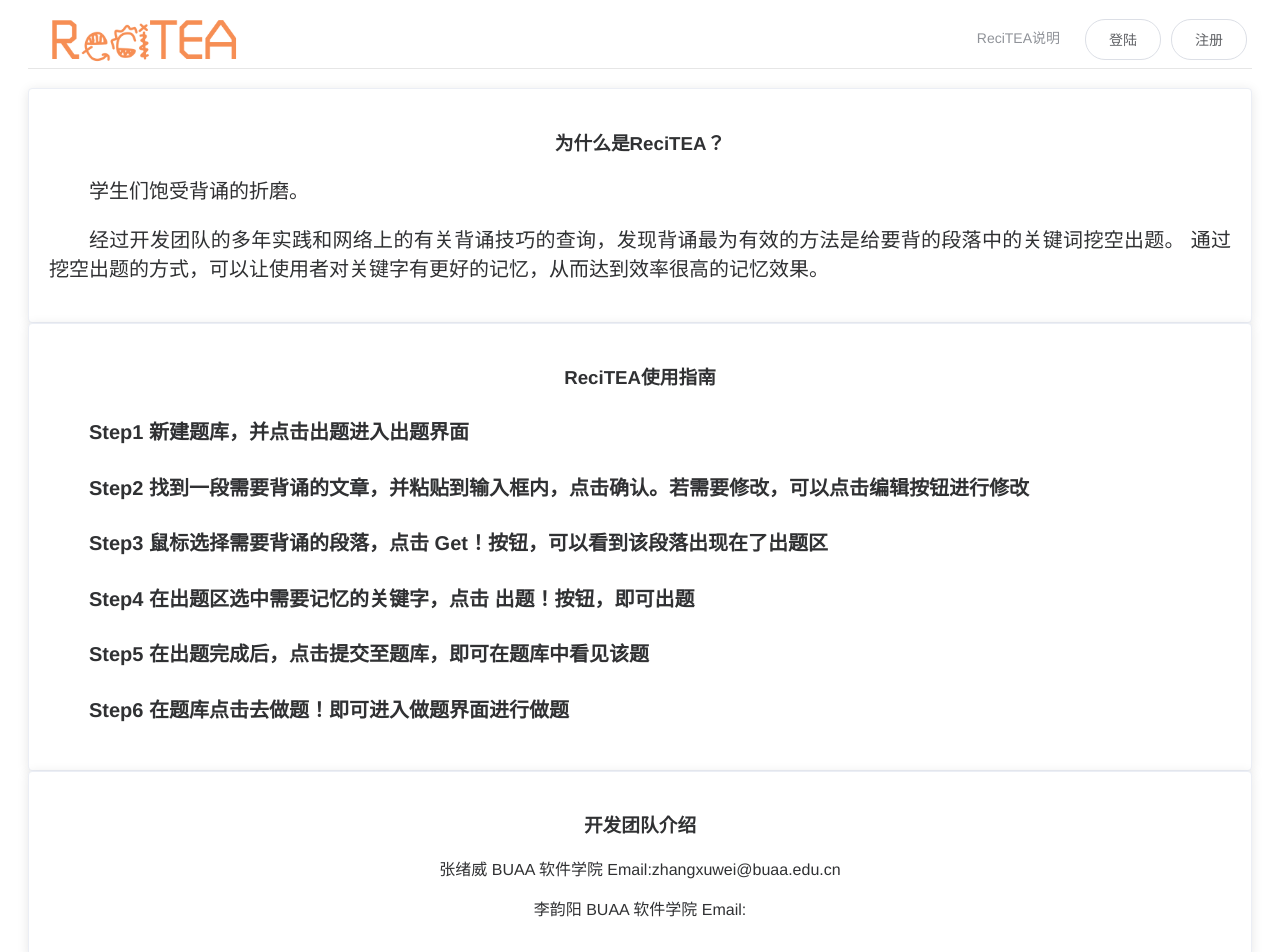
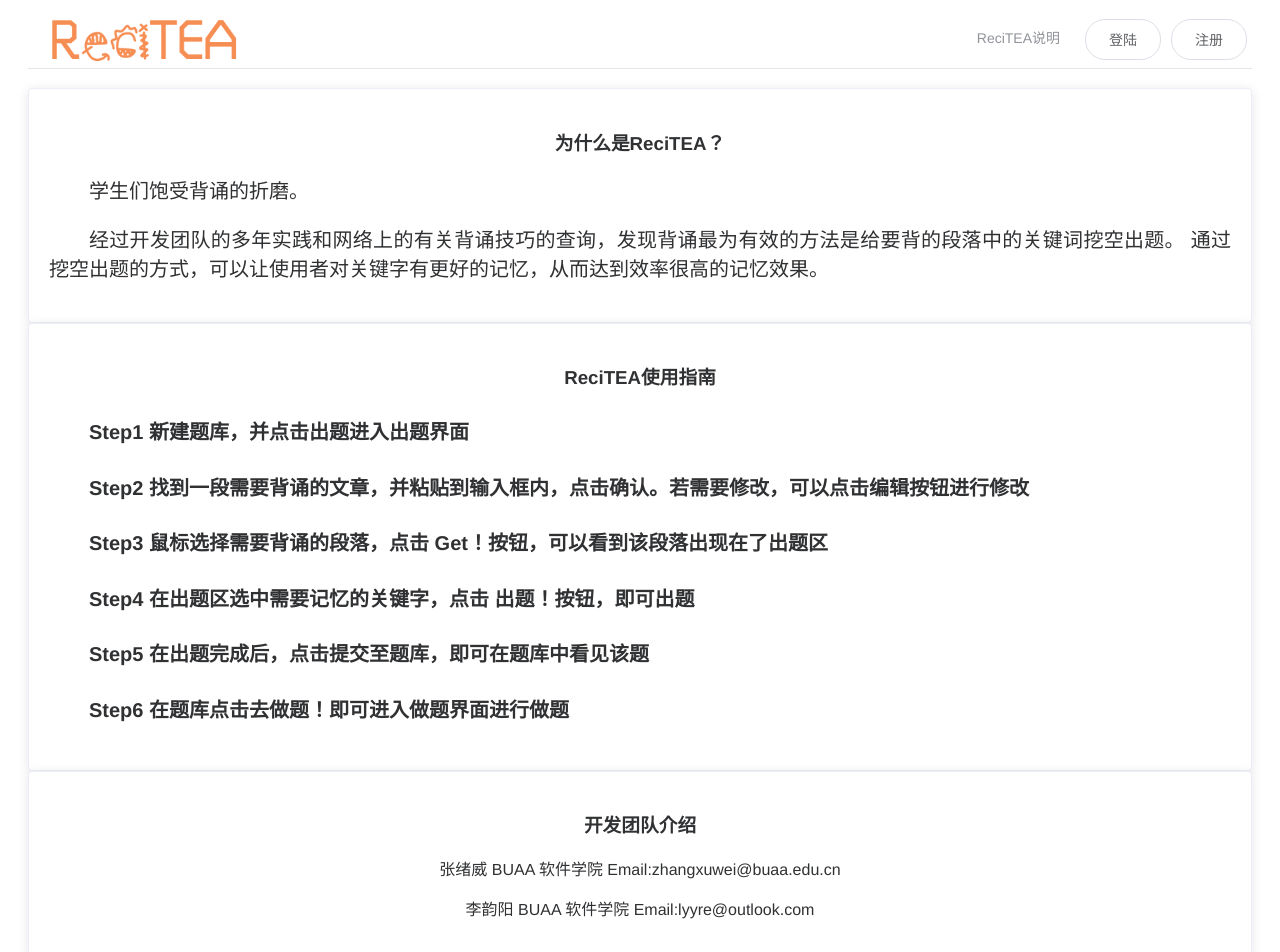
Before and after one commit to xuwei-zhang/recitea, a Vue app: page /#/about in a window 1280 px wide. Shown: the top 952 px of the page. Built offline with nearby package versions, Linux system fonts and the light colour scheme.

Commit message:
Add email

```diff
--- a/src/components/About.vue
+++ b/src/components/About.vue
@@ -25,7 +25,7 @@
       <el-card>
         <h3>开发团队介绍</h3>
         <p> 张绪威 BUAA 软件学院 Email:zhangxuwei@buaa.edu.cn</p>
-        <p> 李韵阳 BUAA 软件学院 Email:</p>
+        <p> 李韵阳 BUAA 软件学院 Email:lyyre@outlook.com</p>
       </el-card>
     </el-main>
   </el-container>
```
